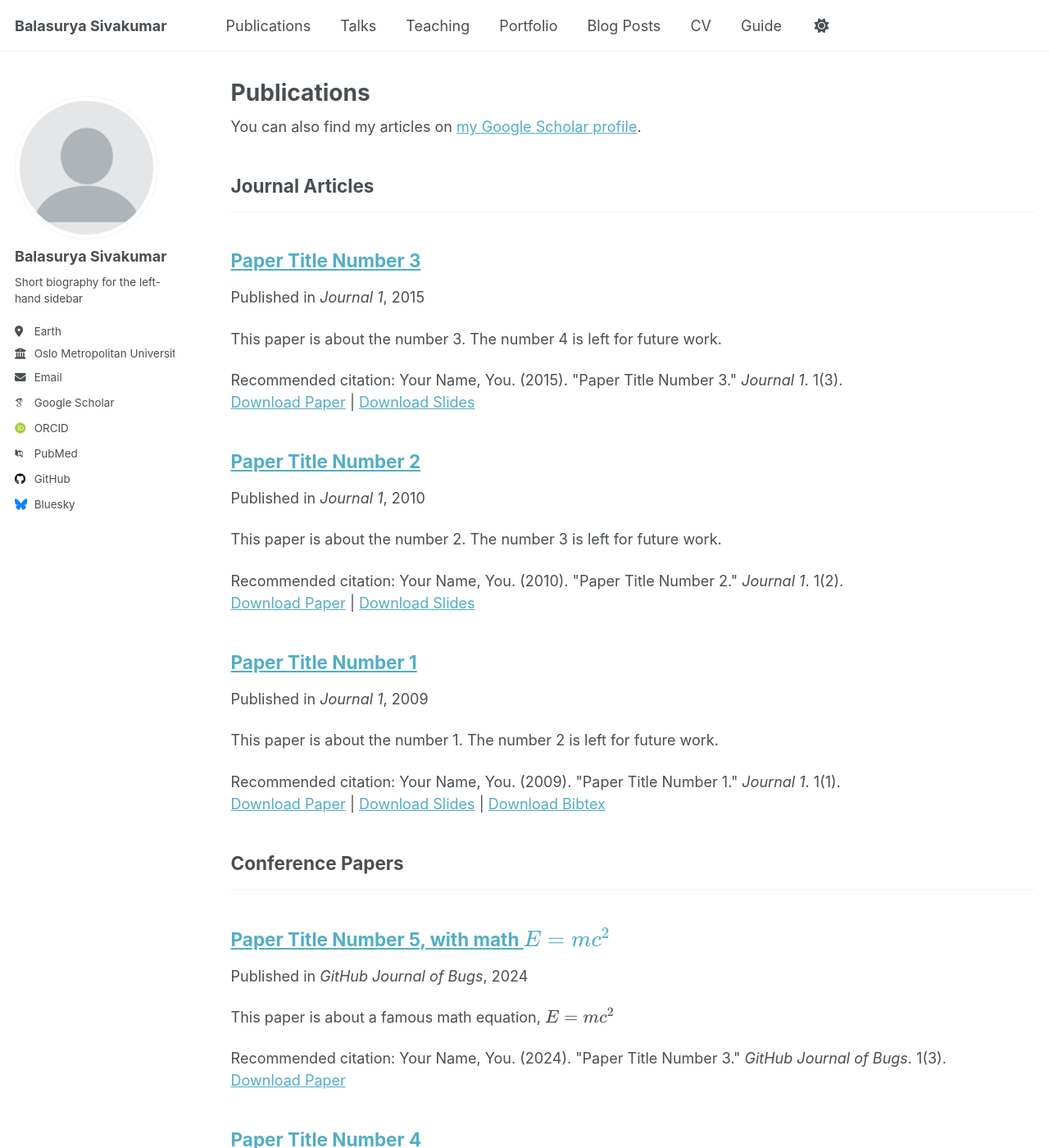
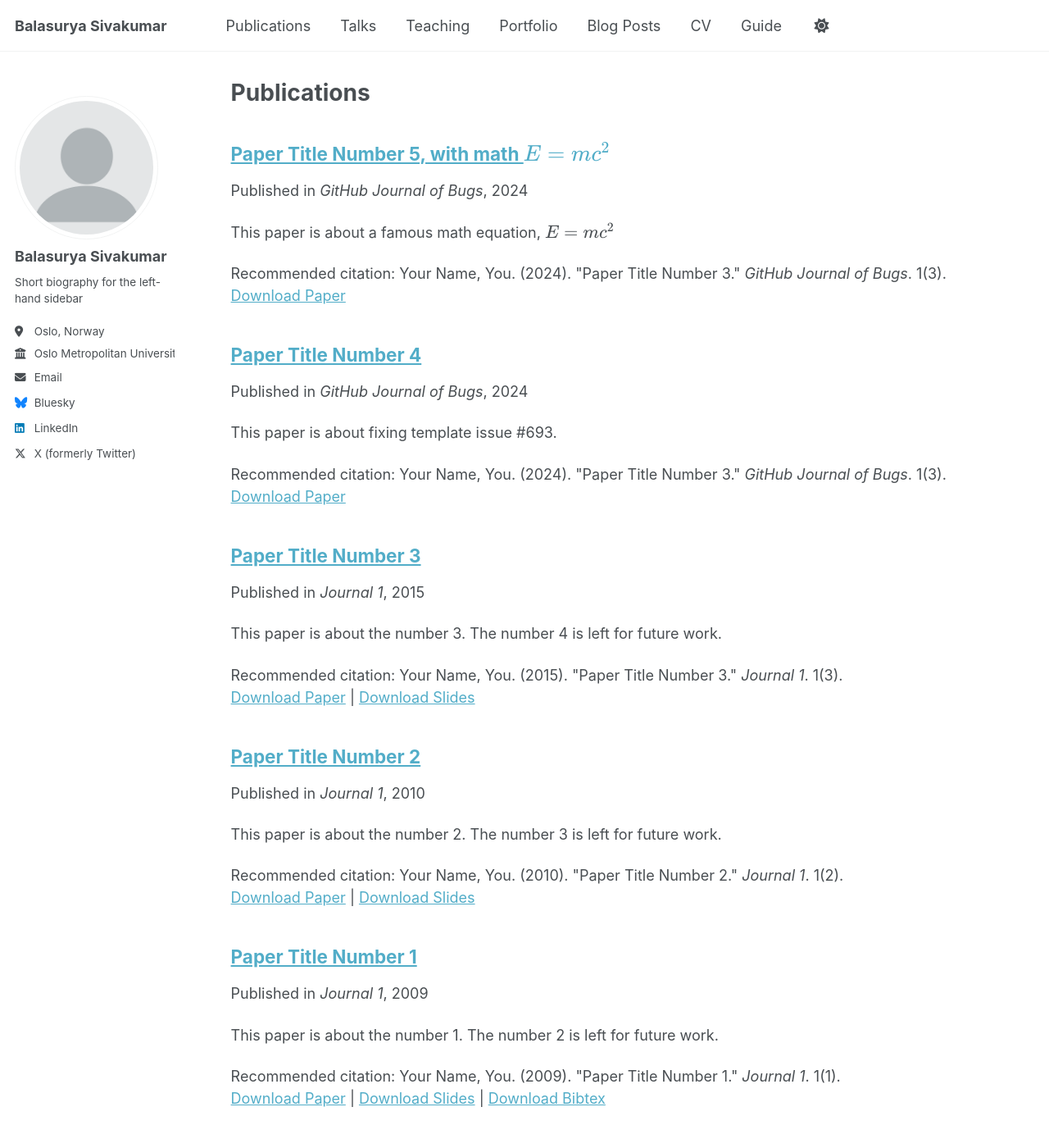
Before and after one commit to BalasuryaSivakumar/balasuryasivakumar.github.io, a Jekyll site: the page built from _pages/publications.html, in a window 1280 px wide and 1400 px high. Shown: the whole window at 82% size. Built offline with Jekyll 4.4.1, drawn with Linux system fonts in a browser that asks for light colours; some web fonts are replaced; a script that is not in the unit is left out; some of the changed text lies outside the part shown.

Commit message:
Update _config.yml

```diff
--- a/_config.yml
+++ b/_config.yml
@@ -27,20 +27,20 @@ author:
   name             : "Balasurya Sivakumar"
   pronouns         : # example: "she/her"
   bio              : "Short biography for the left-hand sidebar"
-  location         : "Earth"
-  employer         : "Oslo Metropolitan University, Norway"
+  location         : "Oslo, Norway"
+  employer         : "Oslo Metropolitan University"
   uri              : # URL
   email            : "none@example.org"
 
   # Academic websites
   academia         : # URL
   arxiv            : # URL - Update with the correct link to your profile
-  googlescholar    : "https://scholar.google.com/citations?user=PS_CX0AAAAAJ"
+  googlescholar    : #
   inspire-hep      : # URL
   impactstory      : # URL
-  orcid            : "http://orcid.org/yourorcidurl"
+  orcid            : #"http://orcid.org/yourorcidurl"
   semantic         : # URL
-  pubmed           : "https://www.ncbi.nlm.nih.gov/pubmed/?term=john+snow"
+  pubmed           : #"https://www.ncbi.nlm.nih.gov/pubmed/?term=john+snow"
   researchgate     : # URL
   scopus           : # URL
 
@@ -48,13 +48,13 @@ author:
   bitbucket        : # Username - Update with your username on the site
   codepen          : # Username
   dribbble         : # Username
-  github           : "academicpages"
+  github           : #"academicpages"
   kaggle           : # Username
   stackoverflow    : # User number or user number and name (i.e., use "1" or "1/jeff-atwood")
 
   # Social media
   artstation       : # Username
-  bluesky          : "bsky.app" # Replace this with you Bluesky username
+  bluesky          : "@econbala.bsky.social" # Replace this with you Bluesky username
   facebook         : # Username
   flickr           : # Username
   foursquare       : # Username
@@ -63,7 +63,7 @@ author:
   keybase          : # Username
   instagram        : # Username
   lastfm           : # Username
-  linkedin         : # Username
+  linkedin         : "https://www.linkedin.com/in/balasurya-sivakumar-5320b5178/"
   mastodon         : # URL
   medium           : # URL
   pinterest        : # Username
@@ -71,7 +71,7 @@ author:
   steam            : # Username
   telegram         : # URL
   tumblr           : # Username
-  twitter          : # Username for X / Twitter
+  twitter          : "https://x.com/econ_bala"
   vine             : # Username
   weibo            : # Username
   wikipedia        : # Username
@@ -81,12 +81,12 @@ author:
 
 # Publication Category - The following the list of publication categories and their headings
 publication_category:
-  books:
-    title: 'Books'
-  manuscripts:
-    title: 'Journal Articles'
-  conferences:
-    title: 'Conference Papers'
+  #books:
+   # title: 'Books'
+  #manuscripts:
+   # title: 'Journal Articles'
+  #conferences:
+   # title: 'Conference Papers'
 
 # Site Settings
 teaser                   :  # filename of teaser fallback teaser image placed in /images/ for social media previews
```
